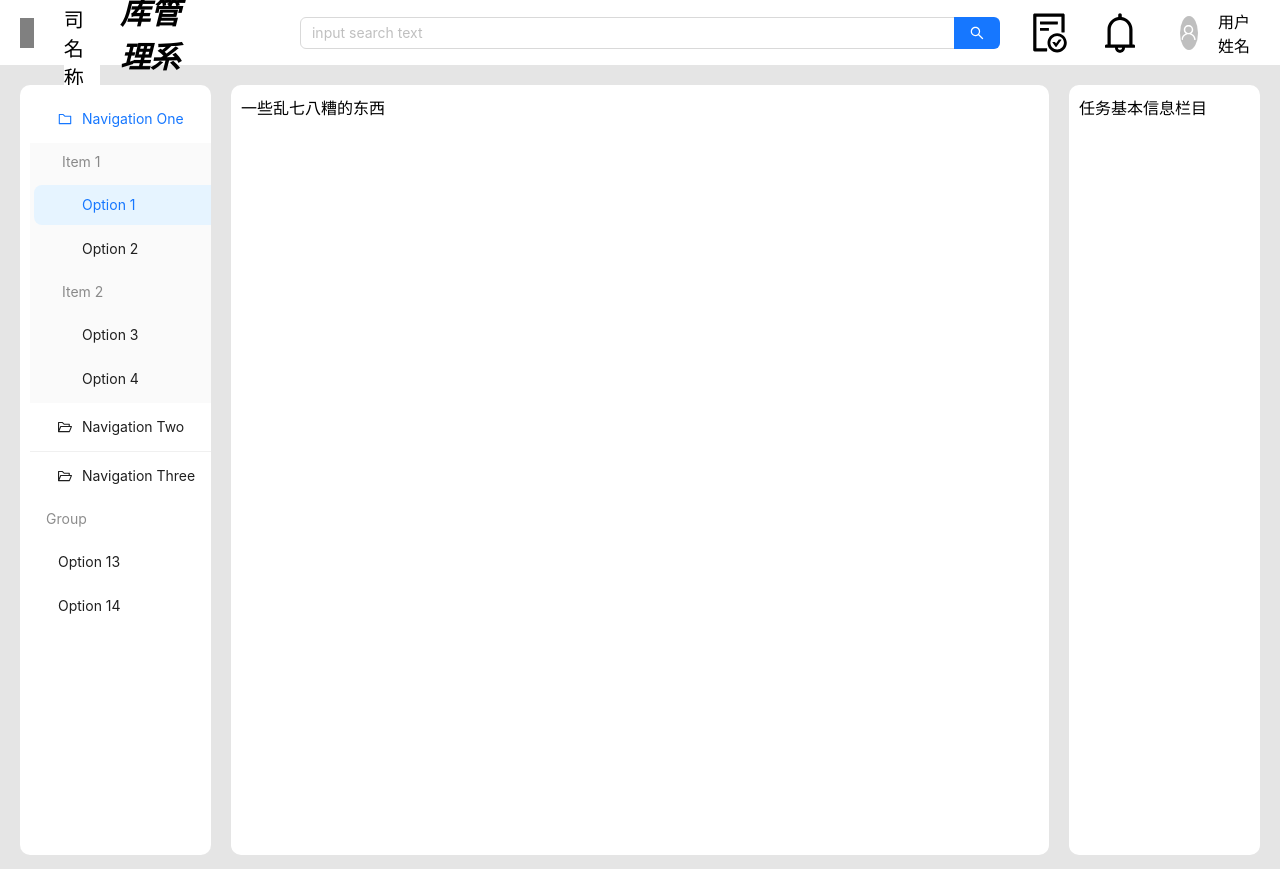
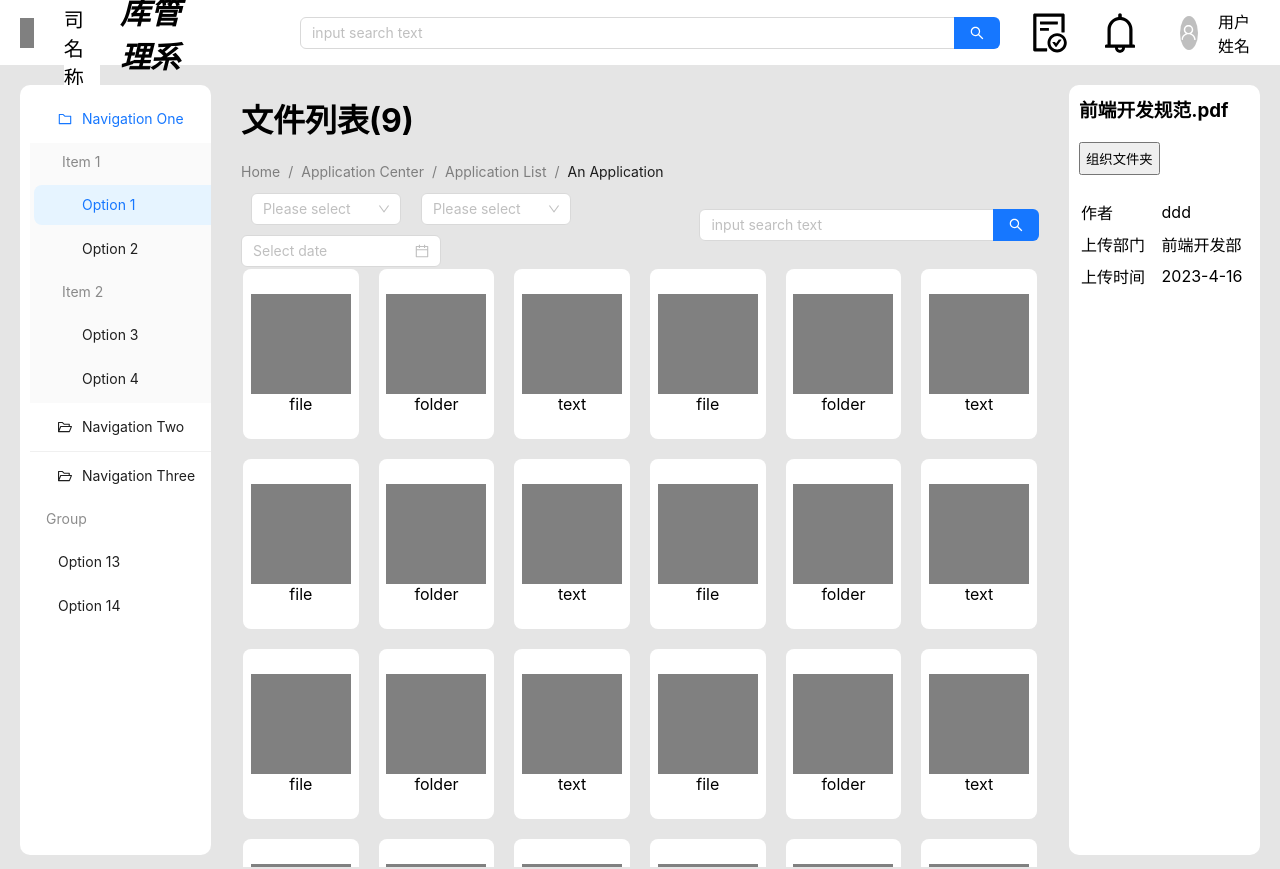
Before and after one commit to ViceMusic/kms-front, a React (Create React App) app: page / in a window 1280 px wide. Shown: the top 869 px of the page. Built offline with nearby package versions, Linux system fonts and the light colour scheme.

Commit message:
基本页面修改

```diff
--- a/package.json
+++ b/package.json
@@ -4,6 +4,7 @@
   "private": true,
   "dependencies": {
     "@ant-design/icons": "^5.3.7",
+    "@material-ui/core": "^4.12.4",
     "@testing-library/jest-dom": "^5.17.0",
     "@testing-library/react": "^13.4.0",
     "@testing-library/user-event": "^13.5.0",
--- a/src/Components/ComCss.css
+++ b/src/Components/ComCss.css
@@ -45,7 +45,6 @@
    height: 750px;
 }
 .docu{
-   background-color: white;
    margin: 10px;
    width: 70%;
    padding: 10px;
@@ -66,7 +65,34 @@
     background-color: gray;
     width: 100%;
     height: 300px;
+    display: flex;
+    flex-direction: column;
+
+    justify-content: center;
+    align-items: center;
+    color: white;
 }
 
 
 /*剩下都是一些乱七八糟的东西*/
+
+
+/*关于表格的东西*/
+th, td {
+    height: 30px;
+    width: 100px;
+  }
+
+.file-blocks{
+
+    background-color:white;
+    border-radius:8px;
+    border:none;
+    margin:10px;
+    height:170px;
+    display: flex;
+    flex-direction: column;
+
+    justify-content: center;
+    align-items: center;
+}
--- a/src/Components/Document.jsx
+++ b/src/Components/Document.jsx
@@ -1,8 +1,110 @@
+import { Grid } from '@material-ui/core';
 import './ComCss.css'
+import { Breadcrumb ,Cascader,DatePicker} from 'antd';
+import Search from 'antd/es/input/Search';
+
+const options = [
+  {
+  value: 'zhejiang',
+  label: 'Zhejiang',
+    },]
+
+const files=[
+  {name:'file', type:1},
+  {name:'folder', type:2},
+  {name:'text', type:3},
+  {name:'file', type:1},
+  {name:'folder', type:2},
+  {name:'text', type:3},
+  {name:'file', type:1},
+  {name:'folder', type:2},
+  {name:'text', type:3},
+  {name:'file', type:1},
+  {name:'folder', type:2},
+  {name:'text', type:3},
+  {name:'file', type:1},
+  {name:'folder', type:2},
+  {name:'text', type:3},
+  {name:'file', type:1},
+  {name:'folder', type:2},
+  {name:'text', type:3},
+  {name:'file', type:1},
+  {name:'folder', type:2},
+  {name:'text', type:3},
+  {name:'file', type:1},
+  {name:'folder', type:2},
+  {name:'text', type:3},
+  {name:'file', type:1},
+  {name:'folder', type:2},
+  {name:'text', type:3},
+  {name:'file', type:1},
+  {name:'folder', type:2},
+  {name:'text', type:3},
+  {name:'file', type:1},
+  {name:'folder', type:2},
+  {name:'text', type:3},
+  {name:'file', type:1},
+  {name:'folder', type:2},
+  {name:'text', type:3},
+  {name:'file', type:1},
+  {name:'folder', type:2},
+  {name:'text', type:3},
+  {name:'file', type:1},
+  {name:'folder', type:2},
+  {name:'text', type:3},
+]
+
 function Document() {
+  //关于选择框
+  const onChange = (value) => {
+    console.log(value);
+  };
   return (
     <div className='docu radium'>
-      一些乱七八糟的东西
+
+      {/* 检测文件列表数目*/}
+      <h1 style={{marginBottom:20}}>文件列表(9)</h1>
+
+      {/*面包屑导航*/}
+      <Breadcrumb
+        items={[
+          {title: 'Home',},
+          {title: <a href="">Application Center</a>,},
+          {title: <a href="">Application List</a>,},
+          {title: 'An Application',},
+        ]}
+        />
+
+      {/*下拉框子*/}
+      <div style={{display:'flex', justifyContent:'space-between'}}>
+        {/*关于日期*/}
+        <div>
+          <Cascader style={{margin:10,width:150}} options={options} onChange={onChange} placeholder="Please select" />
+          <Cascader style={{margin:10,width:150}} options={options} onChange={(value)=> console.log(value)} placeholder="Please select" />
+          <DatePicker  style={{width:200}} onChange={(date, dateString) => { console.log(date, dateString);}} needConfirm />
+        </div>
+        {/*关于搜索框*/}
+        <Search placeholder="input search text" style={{width:400}} className='div-center' onSearch={(value)=>{console.log("")}} enterButton  />
+        {/*一些关于文件夹和乱七八糟的东西(具体的文件内容)*/}
+      </div>
+
+      {/*文件的块状转化模式*/}
+      <div style={{height:'80%',overflowY:'auto',overflowX:'hidden'}}>
+        <Grid container spacing={2}>
+          {
+          files.map((item)=><Grid xs={2}>
+              <div className='file-blocks'>
+                <div  style={{backgroundColor:'grey', height:100, width:100}}></div>
+                {item.name}
+
+              </div>
+          </Grid>)
+        }
+        </Grid>
+
+
+      </div>
+
     </div>
   );
 }
--- a/src/Components/Info.jsx
+++ b/src/Components/Info.jsx
@@ -2,8 +2,42 @@ import './ComCss.css'
 function Info() {
   return (
     <div className='info radium'>
-      任务基本信息栏目
+    {/* 前面是文件夹的对应格式*/}
+    {/*
+    <h3>二级部门1</h3><br/>
+    <button style={{padding:5}}> 组织文件夹</button><br/><br/>
+      <table >
+      <tr>
+        <td>所属部门</td>
+        <td>35</td>
+      </tr>
+      <tr>
+        <td>Jane Smith</td>
+        <td>28</td>
+      </tr>
+    </table>
+      */}
+
+    {/* 前面是文件夹的对应格式(选中具体的文件的时候*/}
+    <h3>前端开发规范.pdf</h3><br/>
+    {/*这里包括一些下载什么的内容*/}
+    <button style={{padding:5}}> 组织文件夹</button><br/><br/>
+    <table >
+      <tr>
+        <td>作者</td>
+        <td>ddd</td>
+      </tr>
+      <tr>
+        <td>上传部门</td>
+        <td>前端开发部</td>
+      </tr>
+      <tr>
+        <td>上传时间</td>
+        <td>2023-4-16</td>
+      </tr>
+    </table>
     </div>
+
   );
 }
 
--- a/src/Components/Tail.jsx
+++ b/src/Components/Tail.jsx
@@ -2,7 +2,10 @@ import './ComCss.css'
 function Tail() {
   return (
     <div className='tail'>
-      最后的结尾致谢
+      本项目开发人员: zdy, zlh, tg
+      <br></br>
+      测试系统
+
     </div>
   );
 }
--- /dev/null
+++ b/src/styles/fileBlock.css
@@ -0,0 +1,6 @@
+.folder-block-vertical{
+
+}
+.folder-block-row{
+
+}
```
Also changed, not shown: 1 other file (tests, documents, lock files or other folders).
